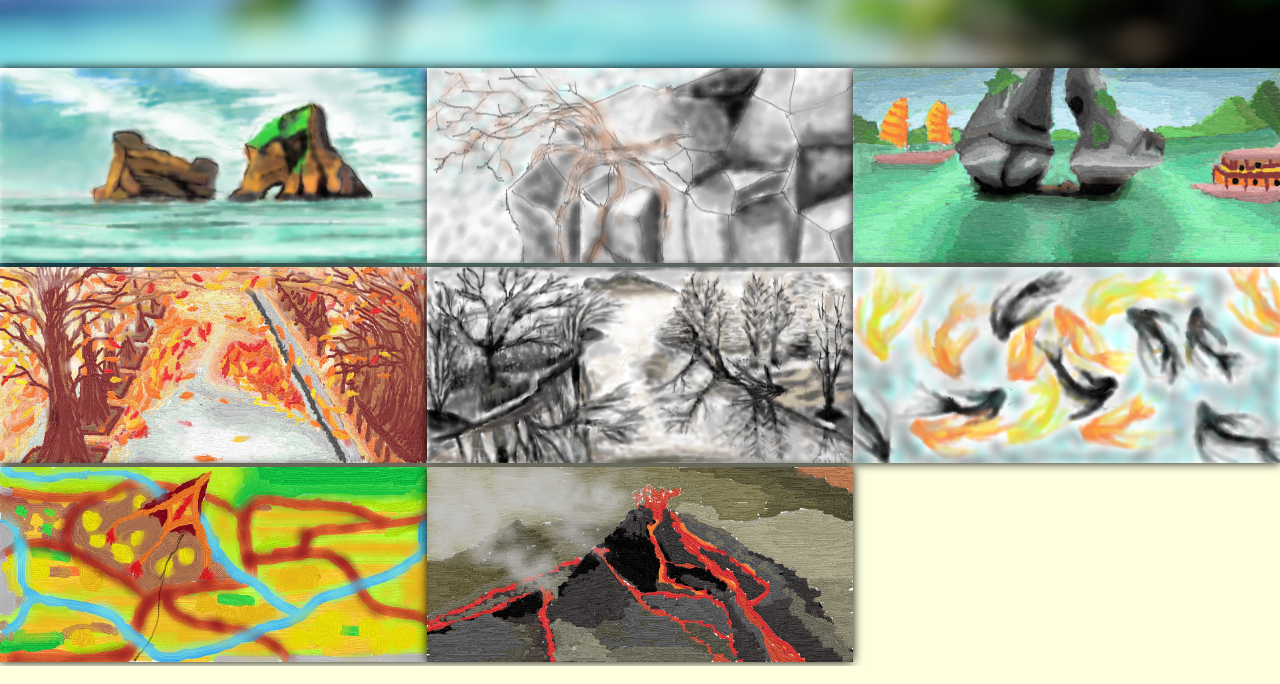
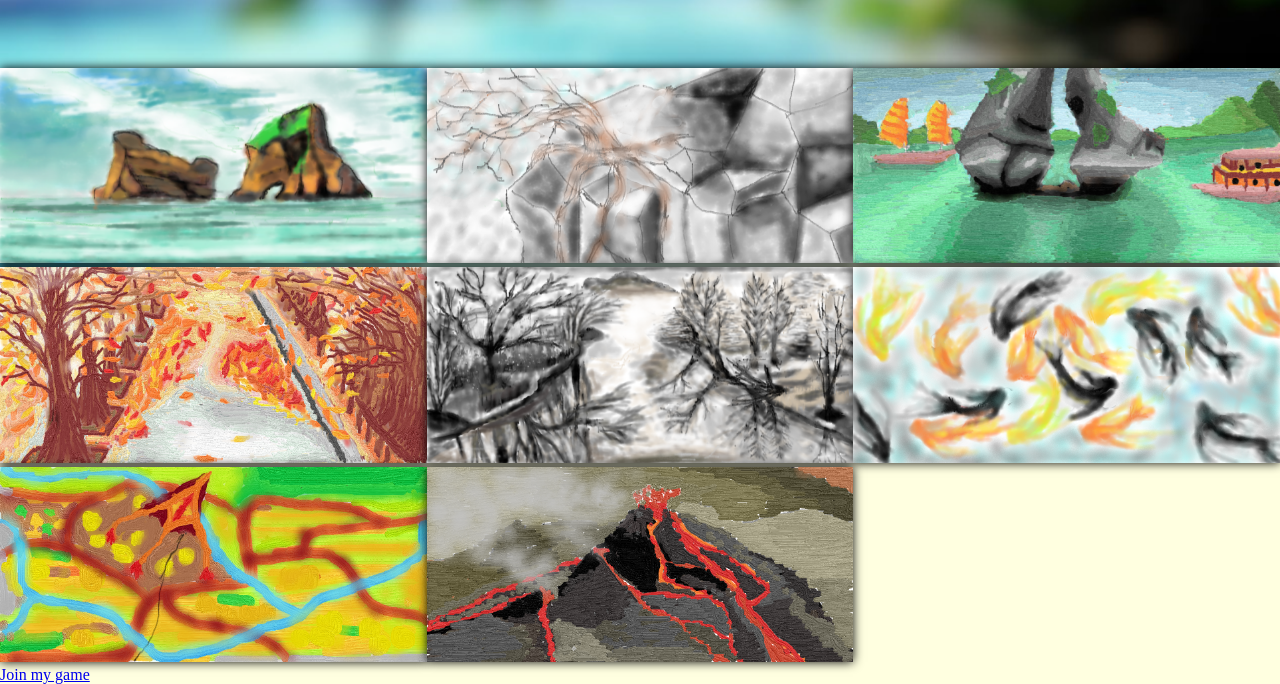
Before and after one commit to ntvinh2005/ntvinh2005.github.io, a plain HTML site: page index.html in a window 1280 px wide. Shown: the part 524-1208 px from the top of the page. Drawn offline with nearby package versions, Linux system fonts and the light colour scheme; files whose address does not match are found by name.

Commit message:
Save changes

```diff
--- a/index.html
+++ b/index.html
@@ -110,5 +110,6 @@
     <div class="zoom-background" onclick="hide()"></div>
     <img onclick="show(this)" class="zoom-image" src="big-image/Sea.png" alt="">
   </div>
+  <a href="Game/Game2/index2.html">Join my game</a>
 </body>
 </html>
```
